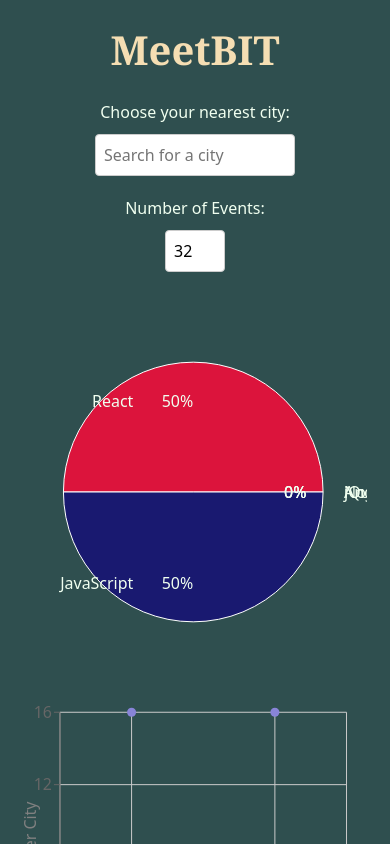
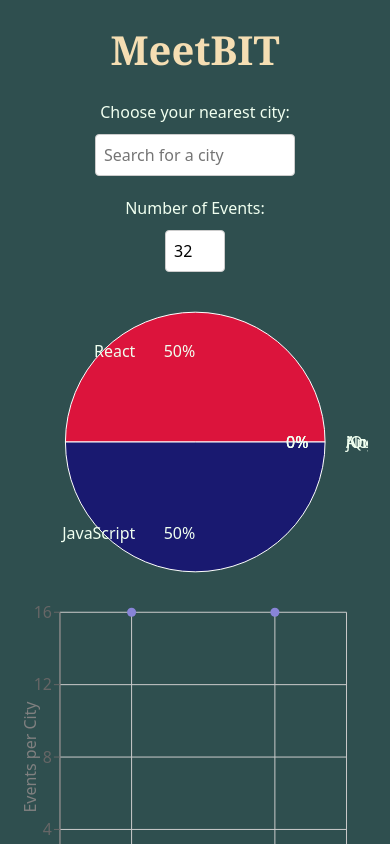
Before and after one commit to MSIlam/meet, a React (Create React App) app: page / in a window 390 px wide. Shown: the top 844 px of the page. Built offline with nearby package versions, Linux system fonts and the light colour scheme; what atatus-spa would draw is missing.

Commit message:
Adjusted code for UI second

```diff
--- a/src/components/EventGenresChart.css
+++ b/src/components/EventGenresChart.css
@@ -1,5 +1,5 @@
-@media (max-width: 512px) {
+/* @media (max-width: 512px) {
     .pie-chart-container {
-      height:300px;
+      height:100px;
     }
-  }
+  } */
--- a/src/components/EventGenresChart.js
+++ b/src/components/EventGenresChart.js
@@ -66,7 +66,8 @@ const EventGenresChart = ({ events }) => {
     <ResponsiveContainer
       className="pie-chart-container"
       width="99%"
-      height={400}
+      height={window.innerWidth > 750 ? 400 : 300}
+      style={{ margin: "auto" }}
     >
       <PieChart>
         <Pie
```
